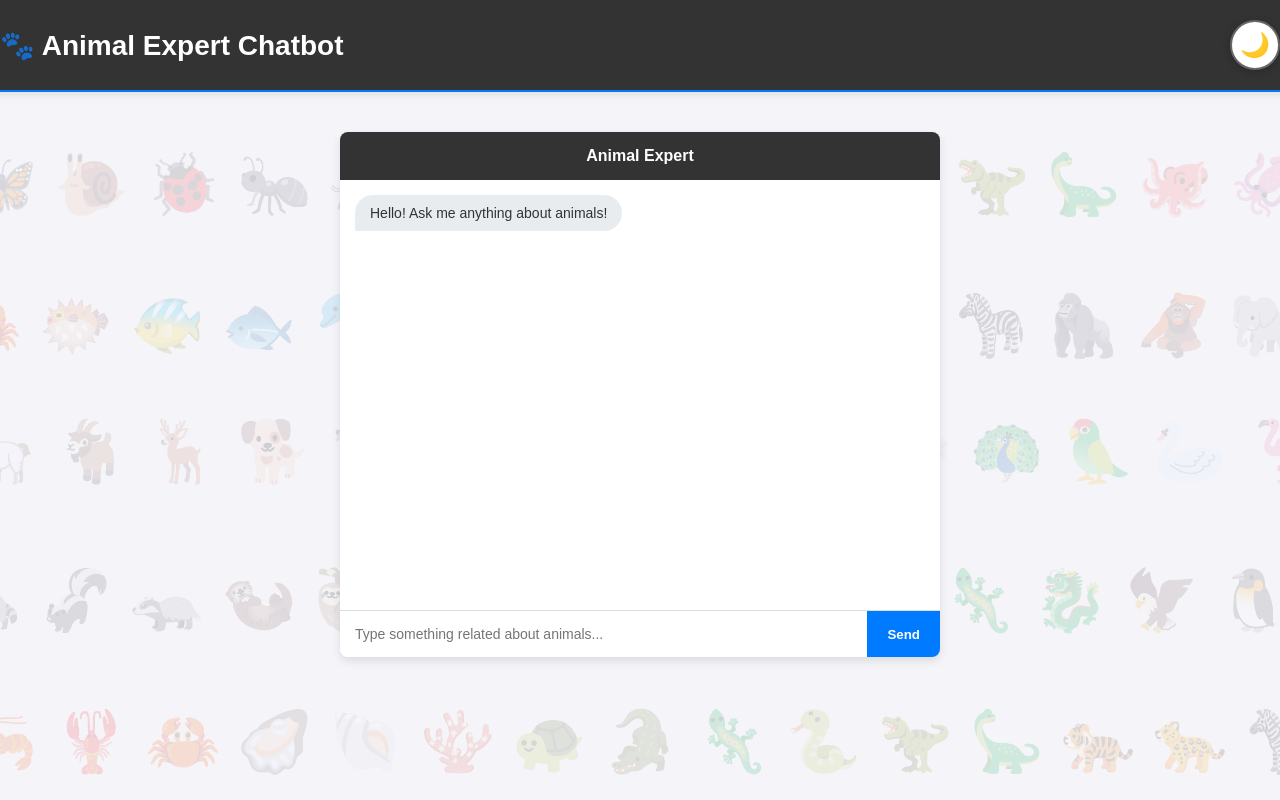
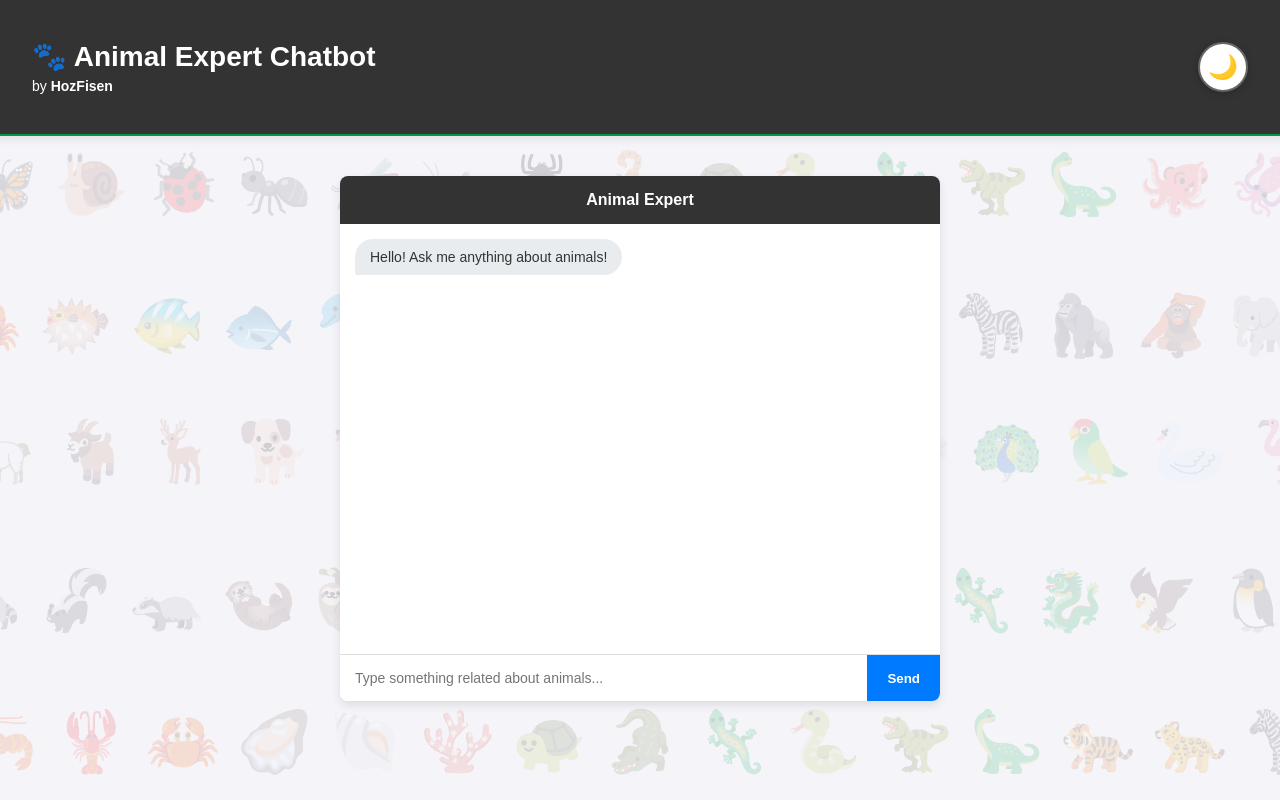
Before and after one commit to HozFisen/gemini-chatbot-animal-expert, a website: page public/index.html in a window 1280 px wide. Shown: the top 800 px of the page. Drawn offline with Linux system fonts and the light colour scheme.

Commit message:
header fixes

```diff
--- a/public/index.html
+++ b/public/index.html
@@ -30,7 +30,10 @@
     </div>
 
     <header class="page-header">
-        <h1>🐾 Animal Expert Chatbot</h1>
+        <div class="header-left">
+            <h1>🐾 Animal Expert Chatbot</h1>
+            <div class="by-author">by <a href="https://github.com/HozFisen/gemini-chatbot-animal-expert" target="_blank" class="github-link">HozFisen</a></div>
+        </div>
         <button id="theme-toggle" class="theme-toggle" aria-label="Toggle dark mode">
             <span class="theme-icon">🌙</span>
         </button>
--- a/public/style.css
+++ b/public/style.css
@@ -117,10 +117,10 @@ body.dark-mode .page-header {
 
 /* Page Header */
 .page-header {
-    width: 100%;
+    width: 95%;
     background-color: #333;
     color: white;
-    padding: 20px 40px;
+    padding: 40px 60px;
     display: flex;
     justify-content: space-between;
     align-items: center;
@@ -128,13 +128,34 @@ body.dark-mode .page-header {
     z-index: 100;
     position: relative;
     transition: all 0.3s ease;
-    border-bottom: 2px solid #007bff;
+    border-bottom: 2px solid #049746;
+}
+
+.header-left {
+    display: flex;
+    flex-direction: column;
+    gap: 5px;
 }
 
 .page-header h1 {
     margin: 0;
     font-size: 28px;
     font-weight: bold;
+}
+
+.by-author {
+    color: white;
+    font-size: 14px;
+}
+
+.github-link {
+    color: white;
+    text-decoration: none;
+    font-weight: bold;
+}
+
+.github-link:hover {
+    color: white;
 }
 
 /* Theme Toggle Button */
```
